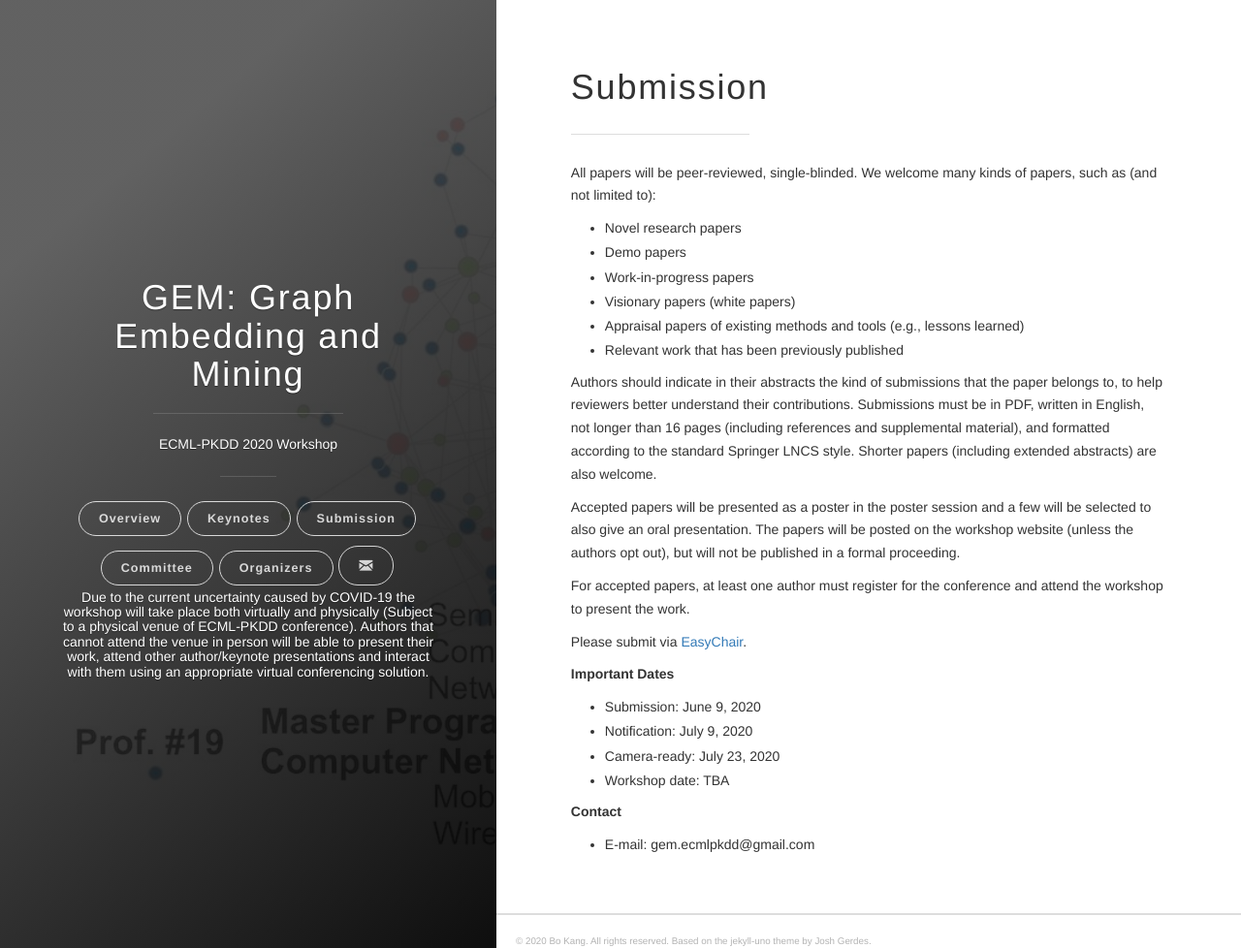
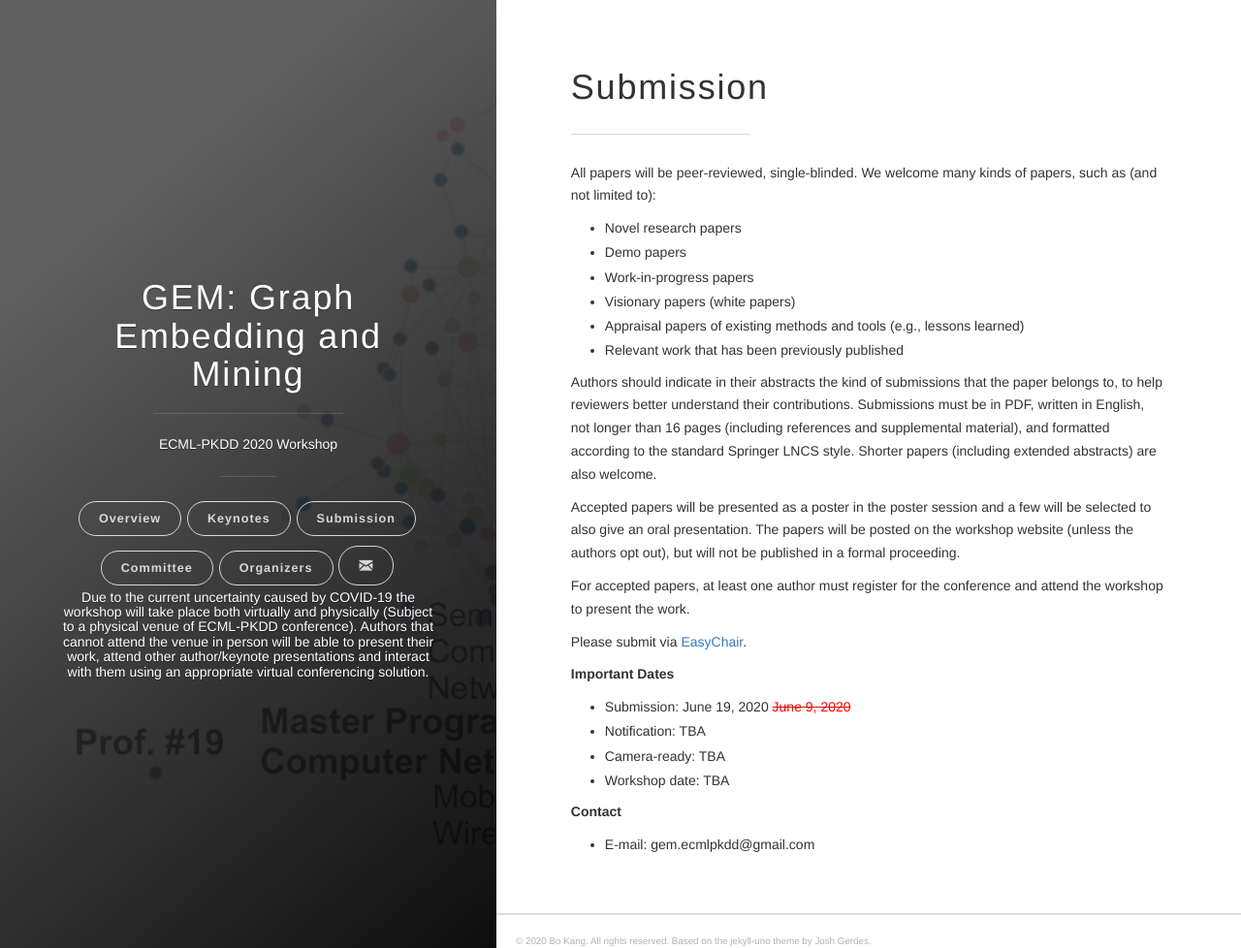
Before and after one commit to gem-ecmlpkdd/gem-ecmlpkdd.github.io, a Jekyll site: the page built from pages/submission.md, in a window 1280 px wide and 978 px high. Shown: the whole window at 97% size. Built offline with Jekyll 4.4.1, drawn with Linux system fonts in a browser that asks for light colours.

Commit message:
update DL.

```diff
--- a/pages/submission.md
+++ b/pages/submission.md
@@ -21,9 +21,9 @@ For accepted papers, at least one author must register for the conference and at
 Please submit via [EasyChair](https://easychair.org/conferences/?conf=gem2020).
 
 **Important Dates**
-- Submission: June 9, 2020
-- Notification: July 9, 2020
-- Camera-ready: July 23, 2020
+- Submission: June 19, 2020 <span style="color:red">~~June 9, 2020~~</span>
+- Notification: TBA
+- Camera-ready: TBA
 - Workshop date: TBA
 
 **Contact**
```
